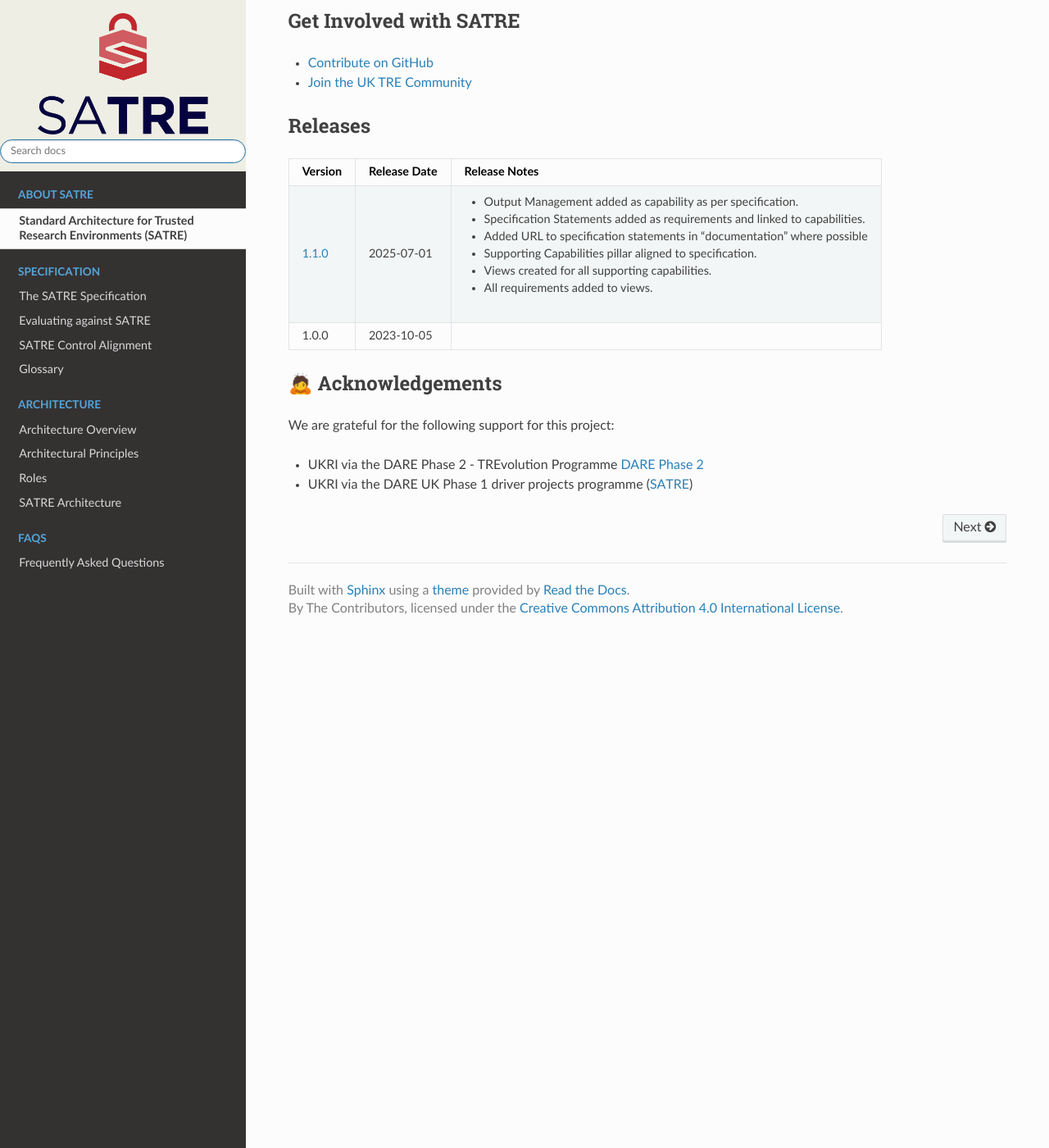
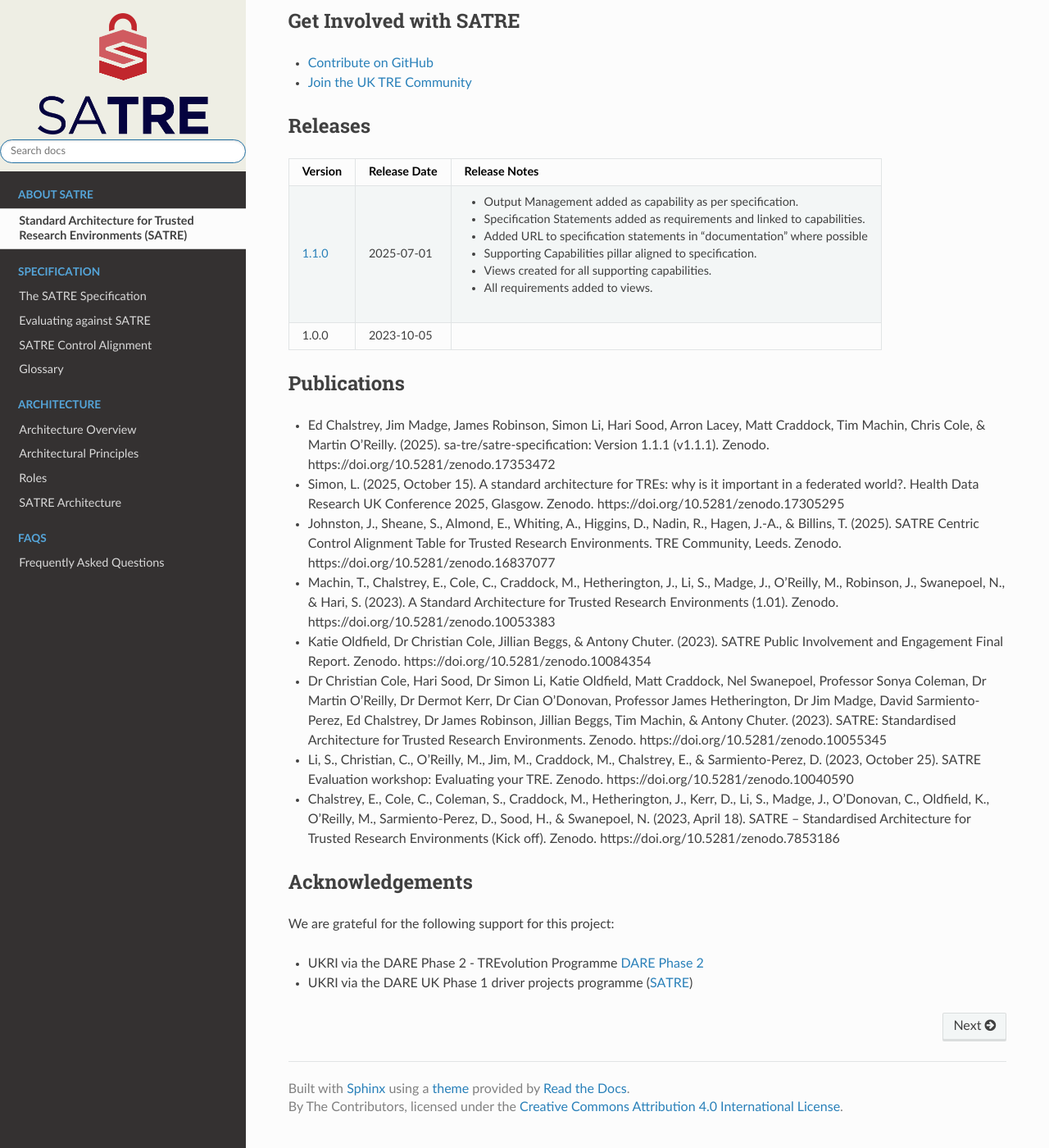
Before and after one commit to sa-tre/satre-specification, a Sphinx documentation site: the page built from docs/source/index.md, in a window 1280 px wide and 1400 px high, scrolled down 2292 px. Shown: the whole window at 82% size. Built offline with Sphinx 7.4.7 and the Read the Docs theme 3.1.0, drawn with Linux system fonts in a browser that asks for light colours.

Commit message:
added publications

````diff
--- a/docs/source/index.md
+++ b/docs/source/index.md
@@ -128,7 +128,18 @@ Two public members served on the core SATRE project team from the beginning, ens
   -
 ```
 
-## 🙇 Acknowledgements
+## Publications
+
+- Ed Chalstrey, Jim Madge, James Robinson, Simon Li, Hari Sood, Arron Lacey, Matt Craddock, Tim Machin, Chris Cole, & Martin O'Reilly. (2025). sa-tre/satre-specification: Version 1.1.1 (v1.1.1). Zenodo. https://doi.org/10.5281/zenodo.17353472
+- Simon, L. (2025, October 15). A standard architecture for TREs: why is it important in a federated world?. Health Data Research UK Conference 2025, Glasgow. Zenodo. https://doi.org/10.5281/zenodo.17305295
+- Johnston, J., Sheane, S., Almond, E., Whiting, A., Higgins, D., Nadin, R., Hagen, J.-A., & Billins, T. (2025). SATRE Centric Control Alignment Table for Trusted Research Environments. TRE Community, Leeds. Zenodo. https://doi.org/10.5281/zenodo.16837077
+- Machin, T., Chalstrey, E., Cole, C., Craddock, M., Hetherington, J., Li, S., Madge, J., O'Reilly, M., Robinson, J., Swanepoel, N., & Hari, S. (2023). A Standard Architecture for Trusted Research Environments (1.01). Zenodo. https://doi.org/10.5281/zenodo.10053383
+- Katie Oldfield, Dr Christian Cole, Jillian Beggs, & Antony Chuter. (2023). SATRE Public Involvement and Engagement Final Report. Zenodo. https://doi.org/10.5281/zenodo.10084354
+- Dr Christian Cole, Hari Sood, Dr Simon Li, Katie Oldfield, Matt Craddock, Nel Swanepoel, Professor Sonya Coleman, Dr Martin O'Reilly, Dr Dermot Kerr, Dr Cian O'Donovan, Professor James Hetherington, Dr Jim Madge, David Sarmiento-Perez, Ed Chalstrey, Dr James Robinson, Jillian Beggs, Tim Machin, & Antony Chuter. (2023). SATRE: Standardised Architecture for Trusted Research Environments. Zenodo. https://doi.org/10.5281/zenodo.10055345
+- Li, S., Christian, C., O'Reilly, M., Jim, M., Craddock, M., Chalstrey, E., & Sarmiento-Perez, D. (2023, October 25). SATRE Evaluation workshop: Evaluating your TRE. Zenodo. https://doi.org/10.5281/zenodo.10040590
+- Chalstrey, E., Cole, C., Coleman, S., Craddock, M., Hetherington, J., Kerr, D., Li, S., Madge, J., O'Donovan, C., Oldfield, K., O'Reilly, M., Sarmiento-Perez, D., Sood, H., & Swanepoel, N. (2023, April 18). SATRE – Standardised Architecture for Trusted Research Environments (Kick off). Zenodo. https://doi.org/10.5281/zenodo.7853186
+
+## Acknowledgements
 
 We are grateful for the following support for this project:
 
````
